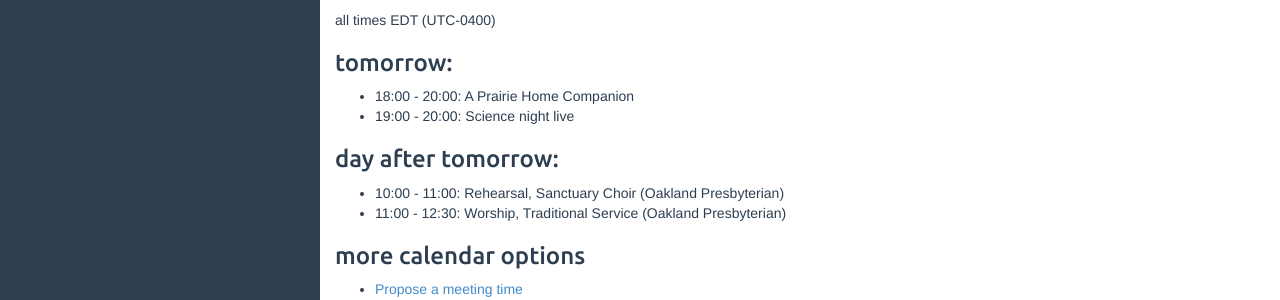
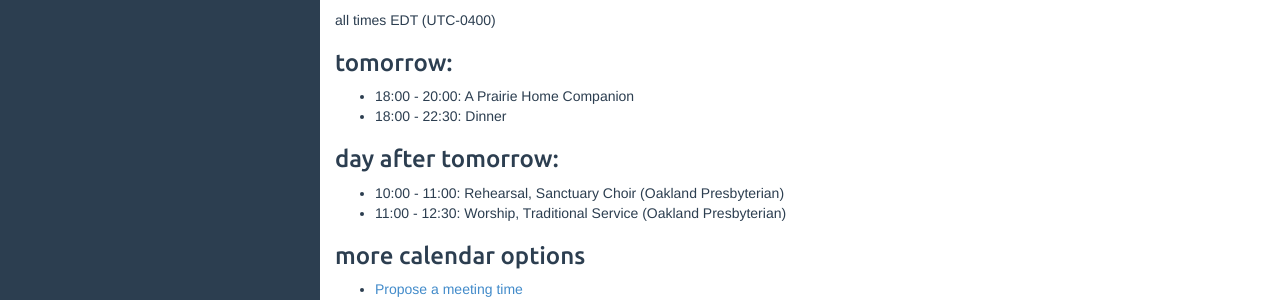
Before and after one commit to chadmichaeleyer/chadmichaeleyer.github.io, a Jekyll site: the page built from about.md, in a window 1280 px wide and 900 px high, scrolled down 994 px. Shown: the part 473-773 px from the top of the window. Built offline with Jekyll 4.4.1, drawn with Linux system fonts in a browser that asks for light colours.

Commit message:
calendar update

```diff
--- a/calendar-year.markdown
+++ b/calendar-year.markdown
@@ -3,7 +3,7 @@ all times EDT (UTC-0400)
 ### 2017-10-07 (Sat):
 
 * 18:00 - 20:00: A Prairie Home Companion
-* 19:00 - 20:00: Science night live
+* 18:00 - 22:30: Dinner
 
 ### 2017-10-08 (Sun):
 
@@ -88,10 +88,6 @@ all times EDT (UTC-0400)
 ### 2017-10-31 (Tue):
 
 * Halloween
-
-### 2017-11-01 (Wed):
-
-* 19:00 - 21:15: Rehearsal, Drum Corps (Bahia Shrine)
 
 ### 2017-11-02 (Thu):
 
--- a/calendar.markdown
+++ b/calendar.markdown
@@ -3,7 +3,7 @@ all times EDT (UTC-0400)
 ### tomorrow:
 
 * 18:00 - 20:00: A Prairie Home Companion
-* 19:00 - 20:00: Science night live
+* 18:00 - 22:30: Dinner
 
 ### day after tomorrow:
 
```
